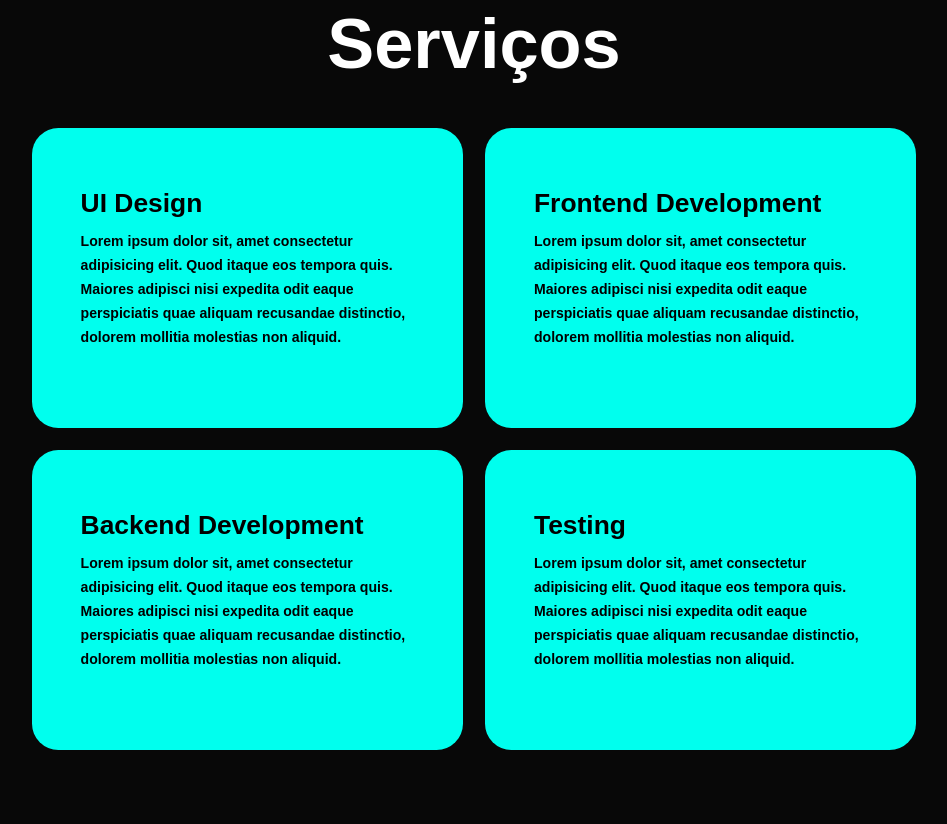
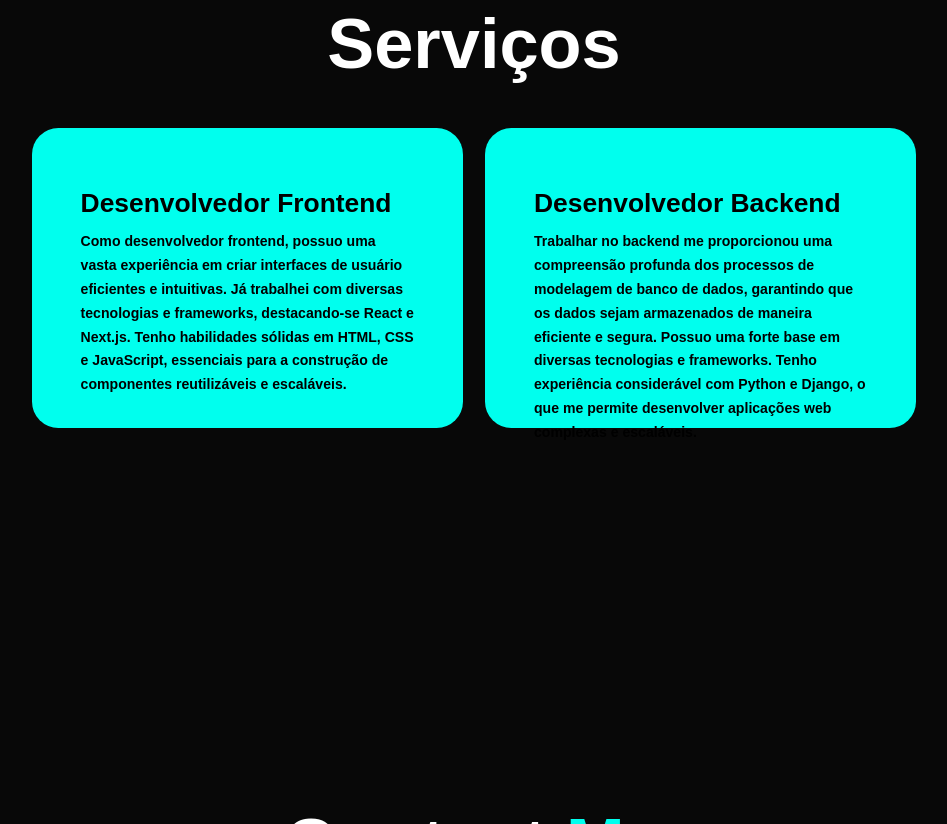
Before and after one commit to Pedrocardo005/portfolio, a plain HTML site: page index.html in a window 1280 px wide. Shown: the part 1976-2800 px from the top of the page, without its empty margins (166-1113 px from the left). Drawn offline with nearby package versions, Linux system fonts and the light colour scheme.

Commit message:
:lipstick: :feat Reescreve texto da secao de servicos

```diff
--- a/index.html
+++ b/index.html
@@ -86,36 +86,18 @@
         <div class="services-container">
             <div class="service-box">
                 <div class="service-info">
-                    <h4>UI Design</h4>
+                    <h4>Desenvolvedor Frontend</h4>
                     <p>
-                        Lorem ipsum dolor sit, amet consectetur adipisicing elit. Quod itaque eos tempora quis. Maiores adipisci nisi expedita odit eaque perspiciatis quae aliquam recusandae distinctio, dolorem mollitia molestias non aliquid.
+                        Como desenvolvedor frontend, possuo uma vasta experiência em criar interfaces de usuário eficientes e intuitivas. Já trabalhei com diversas tecnologias e frameworks, destacando-se React e Next.js. Tenho habilidades sólidas em HTML, CSS e JavaScript, essenciais para a construção de componentes reutilizáveis e escaláveis.
                     </p>
                 </div>
             </div>
 
             <div class="service-box">
                 <div class="service-info">
-                    <h4>Frontend Development</h4>
+                    <h4>Desenvolvedor Backend</h4>
                     <p>
-                        Lorem ipsum dolor sit, amet consectetur adipisicing elit. Quod itaque eos tempora quis. Maiores adipisci nisi expedita odit eaque perspiciatis quae aliquam recusandae distinctio, dolorem mollitia molestias non aliquid.
-                    </p>
-                </div>
-            </div>
-
-            <div class="service-box">
-                <div class="service-info">
-                    <h4>Backend Development</h4>
-                    <p>
-                        Lorem ipsum dolor sit, amet consectetur adipisicing elit. Quod itaque eos tempora quis. Maiores adipisci nisi expedita odit eaque perspiciatis quae aliquam recusandae distinctio, dolorem mollitia molestias non aliquid.
-                    </p>
-                </div>
-            </div>
-
-            <div class="service-box">
-                <div class="service-info">
-                    <h4>Testing</h4>
-                    <p>
-                        Lorem ipsum dolor sit, amet consectetur adipisicing elit. Quod itaque eos tempora quis. Maiores adipisci nisi expedita odit eaque perspiciatis quae aliquam recusandae distinctio, dolorem mollitia molestias non aliquid.
+                        Trabalhar no backend me proporcionou uma compreensão profunda dos processos de modelagem de banco de dados, garantindo que os dados sejam armazenados de maneira eficiente e segura. Possuo uma forte base em diversas tecnologias e frameworks. Tenho experiência considerável com Python e Django, o que me permite desenvolver aplicações web complexas e escaláveis.
                     </p>
                 </div>
             </div>
```
